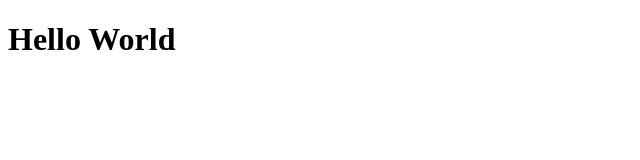
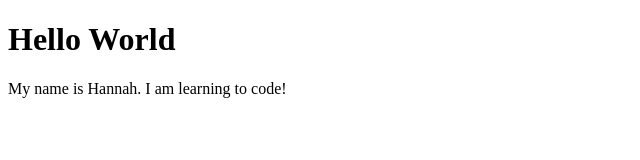
Before and after one commit to Hannah-Habibpour/hannah, a plain HTML site: page index.html in a window 1280 px wide. Shown: the whole page, without its empty margins (0-640 px from the left). Drawn offline with Linux system fonts and the light colour scheme.

Commit message:
my first commit

```diff
--- a/index.html
+++ b/index.html
@@ -7,5 +7,6 @@
 </head>
 <body>
     <h1>Hello World</h1>
+    <p>My name is Hannah. I am learning to code!</p>
 </body>
 </html>
```
